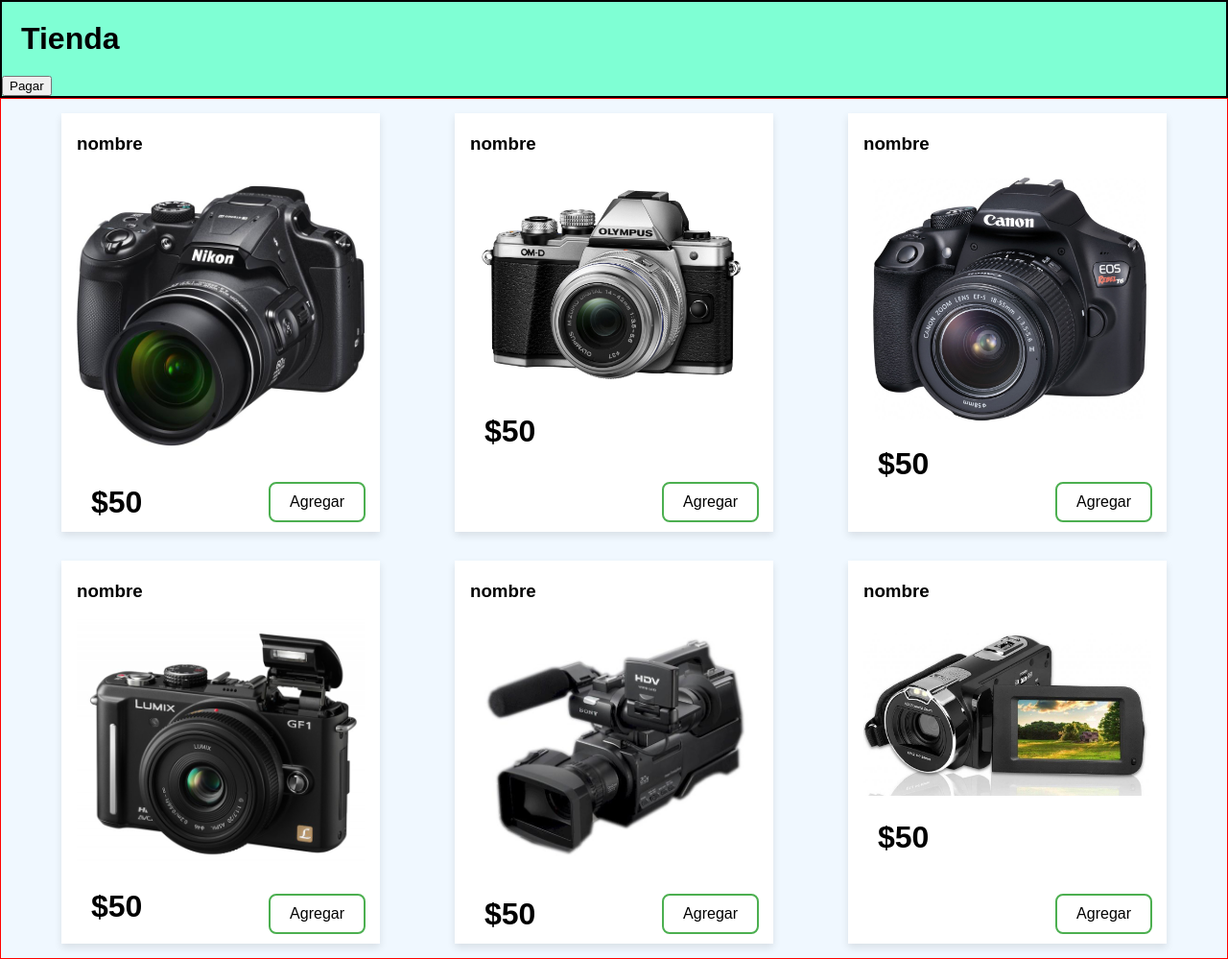
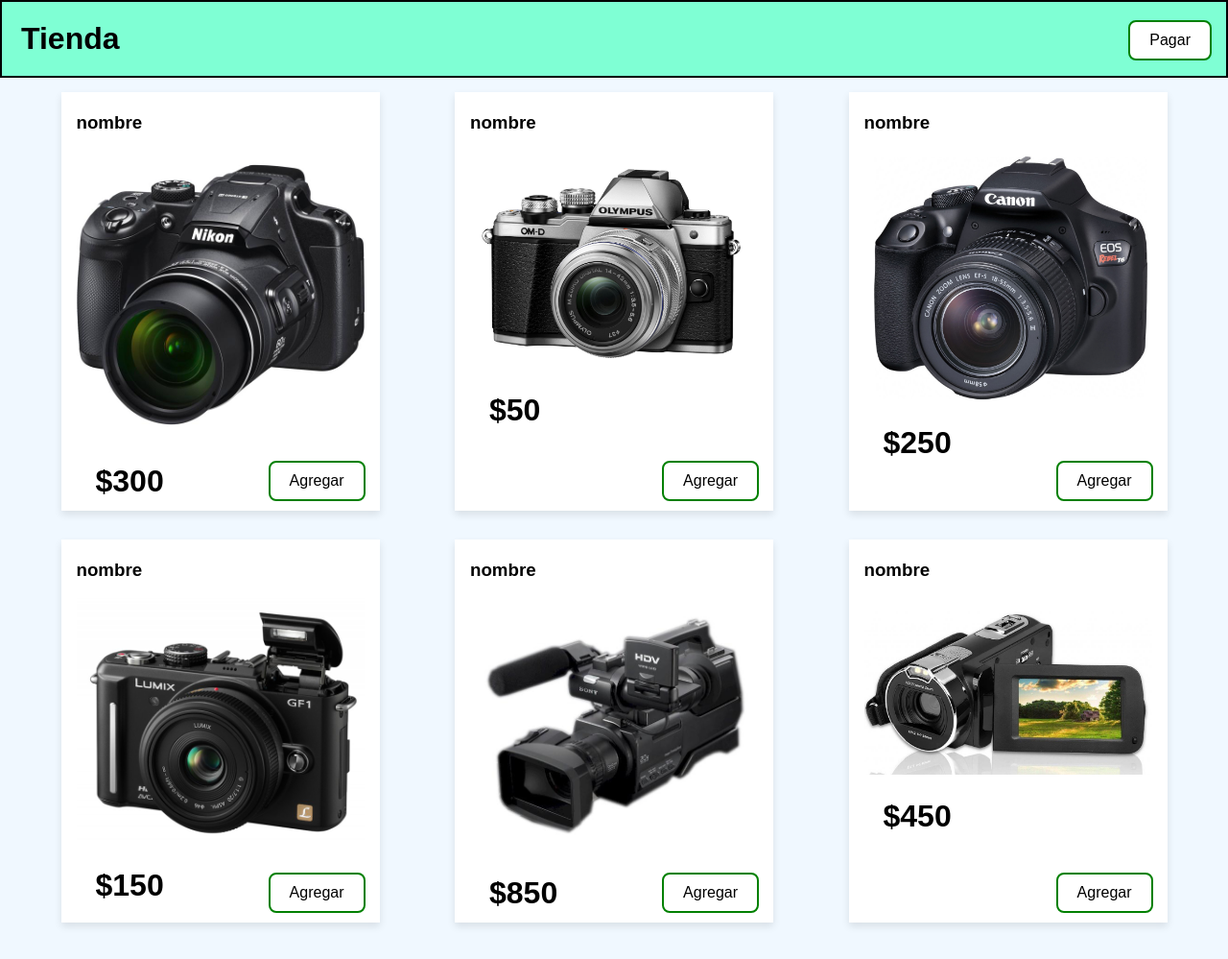
Before and after one commit to AETS1202/Arquitectura-Web, a plain HTML site: page index.html in a window 1280 px wide. Shown: the whole page at 96% size. After the commit the page ends 976 px from the top, so only its background shows below. Drawn offline with Linux system fonts and the light colour scheme; a web font is replaced by a local one.

Commit message:
primera estructura base lista

```diff
--- a/index.css
+++ b/index.css
@@ -5,20 +5,42 @@ body {
     font-family: 'Tomorrow', sans-serif;
 }
 
+button {
+    font-size: 16px;
+    text-align: center;
+    border-radius: 8px;
+    padding: 10px 20px;
+    border: 2px solid green;
+}
+
 .page-nav{
-    background-color: aquamarine;
-    border: 2px solid black;
+    background-color: rgb(127, 255, 212);
+    border: 2px solid rgb(0, 0, 0);
+    position: relative;
 }
 
 .page-nav h1 {
     margin: 20px;
 }
 
+.button-checkout {
+    background-color: white;
+    color: black;
+    transition-duration: 0.4s;
+    position: absolute;
+    right: 15px;
+    bottom: 16px;
+}
+
+.button-checkout:hover {
+    background-color: rgb(12, 165, 119);
+    color: white;
+}
+
 .page-content{
     display: flex;
     flex-wrap: wrap;
     justify-content: space-evenly;
-    border: 1px solid red;
 }
 
 .product-container {
@@ -27,6 +49,7 @@ body {
     position: relative;
     box-shadow: 0 4px 8px 0 rgba(0,0,0,0.1);
     background-color: white;
+
 }
 
 .product-container:hover {
@@ -39,17 +62,12 @@ body {
 
 .product-container h1 {
     margin-bottom: 10px;
-    margin-left: 15px;
+    margin-left: 20px;
 }
 
 .button-add {
-    font-size: 16px;
-    text-align: center;
-    border-radius: 8px;
-    padding: 10px 20px;
     background-color: white;
     color: black;
-    border: 2px solid #4CAF50;
     transition-duration: 0.4s;
     position: absolute;
     right: 15px;
--- a/index.html
+++ b/index.html
@@ -9,50 +9,50 @@
 <body>
     <div class="page-nav">
         <h1>Tienda</h1>
-        <button class="button-checkout">Pagar</button>
+        <button id="checkout" class="button-checkout" onclick="pay()">Pagar</button>
     </div>
     <div class="page-content">
 
         <div class="product-container">
             <h3>nombre</h3>
             <img src="/img/camara1.jpg">
-            <h1>$50</h1>
-            <button class="button-add">Agregar</button>
+            <h1>$300</h1>
+            <button class="button-add" onclick="add(`camara1`, 300)">Agregar</button>
         </div>
 
         <div class="product-container">
             <h3>nombre</h3>
             <img src="/img/camara2.jpg">
             <h1>$50</h1>
-            <button class="button-add">Agregar</button>
+            <button class="button-add" onclick="add(`camara2`, 50)">Agregar</button>
         </div>
 
         <div class="product-container">
             <h3>nombre</h3>
             <img src="/img/camara3.jpg">
-            <h1>$50</h1>
-            <button class="button-add">Agregar</button>
+            <h1>$250</h1>
+            <button class="button-add" onclick="add(`camara3`, 250)">Agregar</button>
         </div>
 
         <div class="product-container">
             <h3>nombre</h3>
             <img src="/img/camara4.jpg">
-            <h1>$50</h1>
-            <button class="button-add">Agregar</button>
+            <h1>$150</h1>
+            <button class="button-add" onclick="add(`camara4`, 150)">Agregar</button>
         </div>
 
         <div class="product-container">
             <h3>nombre</h3>
             <img src="/img/camara5.jpg">
-            <h1>$50</h1>
-            <button class="button-add">Agregar</button>
+            <h1>$850</h1>
+            <button class="button-add" onclick="add(`camara5`, 850)">Agregar</button>
         </div>
 
         <div class="product-container">
             <h3>nombre</h3>
             <img src="/img/camara6.jpg">
-            <h1>$50</h1>
-            <button class="button-add">Agregar</button>
+            <h1>$450</h1>
+            <button class="button-add" onclick="add(`camara6`, 450)">Agregar</button>
         </div>
 
     </div>
--- a/index.js
+++ b/index.js
@@ -0,0 +1,13 @@
+let productos = [];
+let total = 0;
+
+function add(producto, precio) {
+    console.log(producto, precio);
+    productos.push(producto);
+    total = total + precio
+    document.getElementById("checkout").innerHTML = `Pagar $${total}`
+}
+
+function pay() {
+    window.alert(productos.join(", \n"));
+}
```
